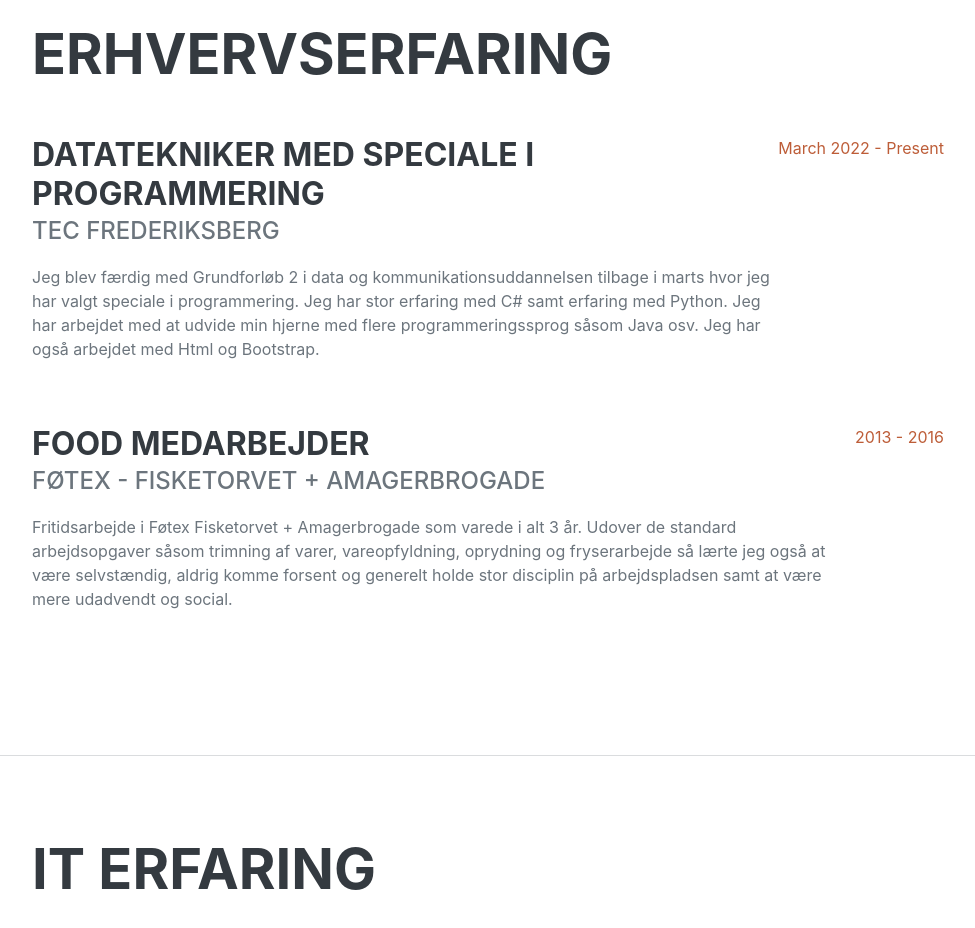
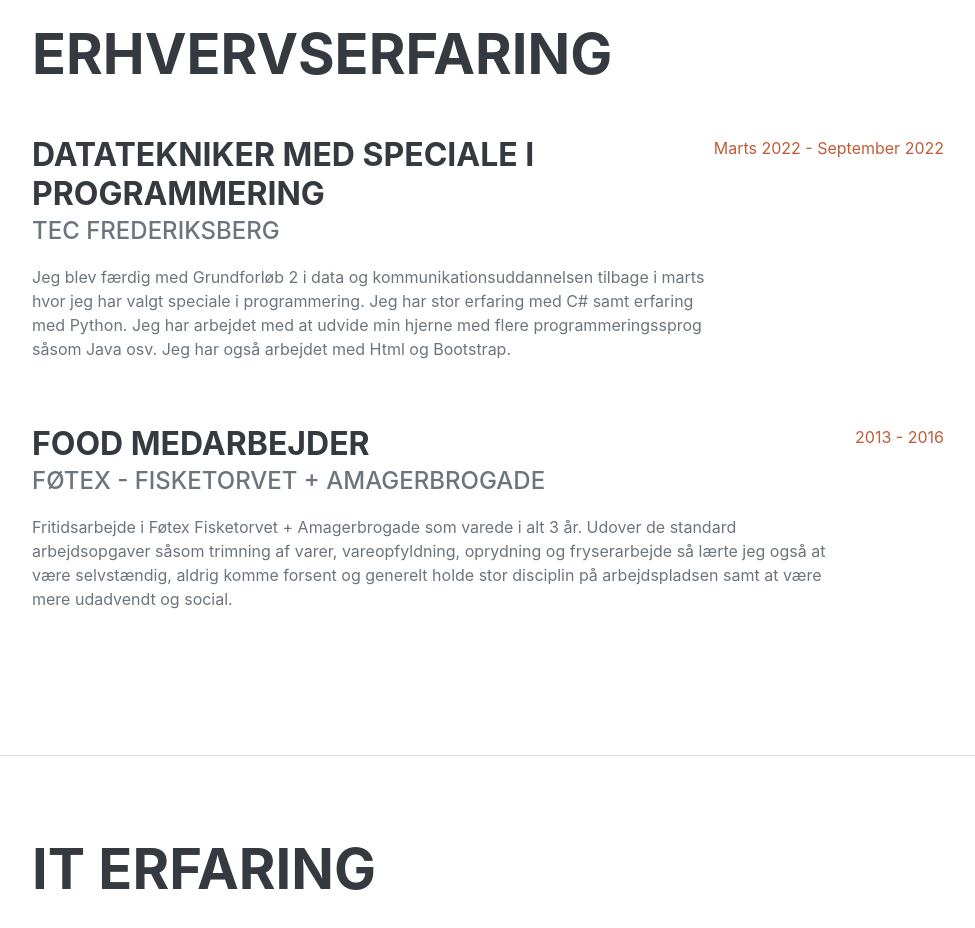
Before and after one commit to Darhaq/Myportfoliowebsite, a plain HTML site: page Portfolio2.html in a window 1280 px wide. Shown: the part 860-1788 px from the top of the page, without its empty margins (288-1263 px from the left). Drawn offline with nearby package versions, Linux system fonts and the light colour scheme; a web font is replaced by a local one.

Commit message:
Update Portfolio2.html

```diff
--- a/Portfolio2.html
+++ b/Portfolio2.html
@@ -66,7 +66,7 @@
                             <div class="subheading mb-3">TEC Frederiksberg</div>
                             <p>Jeg blev færdig med Grundforløb 2 i data og kommunikationsuddannelsen tilbage i marts hvor jeg har valgt speciale i programmering. Jeg har stor erfaring med C# samt erfaring med Python. Jeg har arbejdet med at udvide min hjerne med flere programmeringssprog såsom Java osv. Jeg har også arbejdet med Html og Bootstrap.</p>
                         </div>
-                        <div class="flex-shrink-0"><span class="text-primary">March 2022 - Present</span></div>
+                        <div class="flex-shrink-0"><span class="text-primary">Marts 2022 - September 2022</span></div>
                     </div>
                     <div class="d-flex flex-column flex-md-row justify-content-between mb-5">
                         <div class="flex-grow-1">
```
